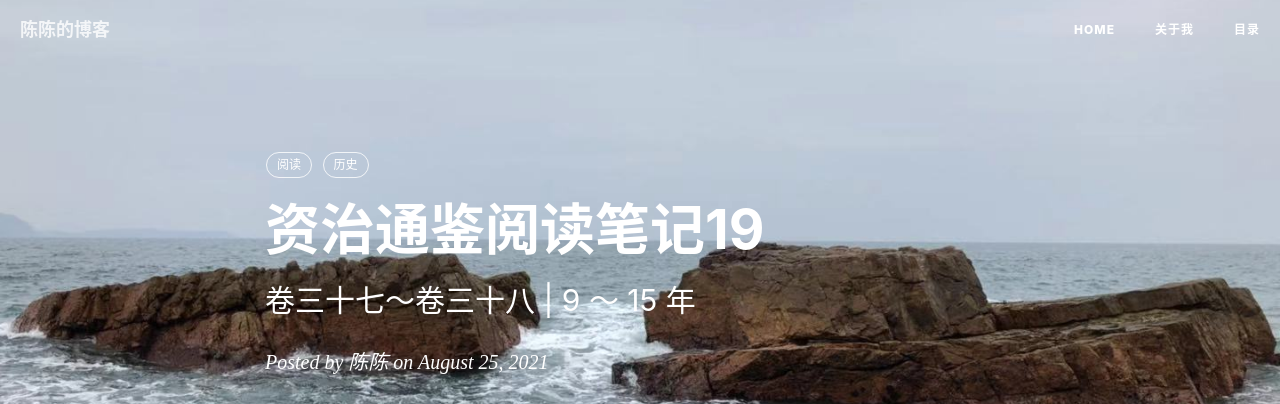
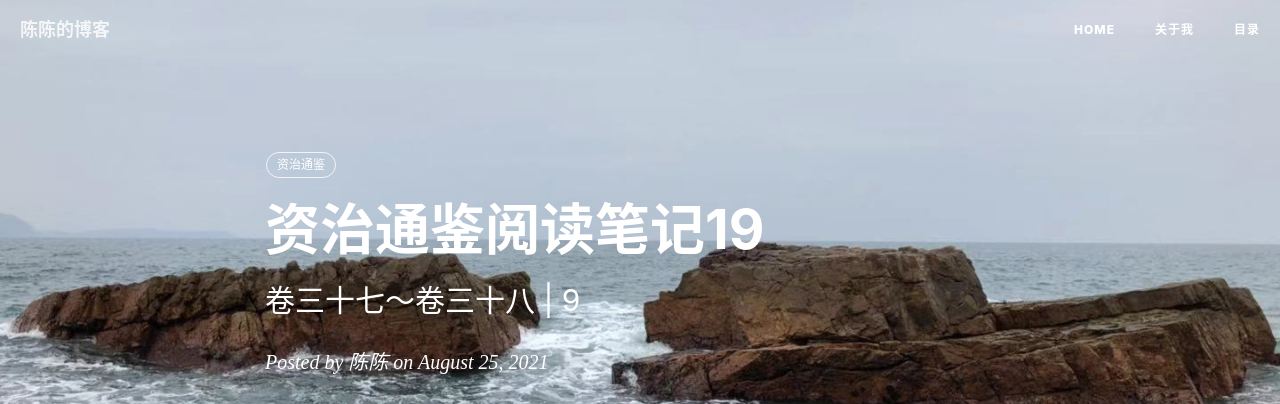
Before and after one commit to chensong212/chensong212.github.io, a Jekyll site: the page built from _posts/2021-08-25-zztj19.md, in a window 1280 px wide and 900 px high. Shown: the top 404 px of the window. Built offline with Jekyll 4.4.1, drawn with Linux system fonts in a browser that asks for light colours; nearby versions of some CDN libraries; comment, search, counter and statistics services are not loaded.

Commit message:
Update 2021-08-25-zztj19.md

```diff
--- a/_posts/2021-08-25-zztj19.md
+++ b/_posts/2021-08-25-zztj19.md
@@ -1,14 +1,13 @@
 ---
 layout:     post
 title:      资治通鉴阅读笔记19
-subtitle:   卷三十七～卷三十八 | 9 ～ 15 年
+subtitle:   卷三十七～卷三十八 | 9
 date:       2021-08-25
 author:     陈陈
 header-img:
 catalog: true
 tags:
-    - 阅读
-    - 历史
+    - 资治通鉴
 
 ---
 ## 第三十七卷
```
